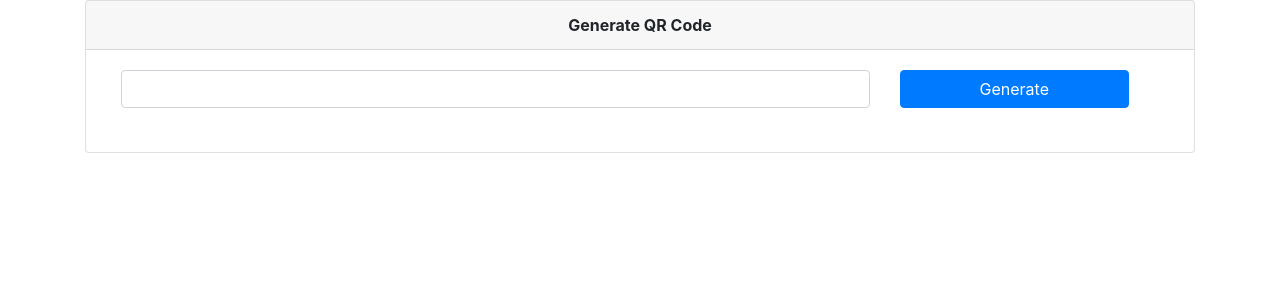
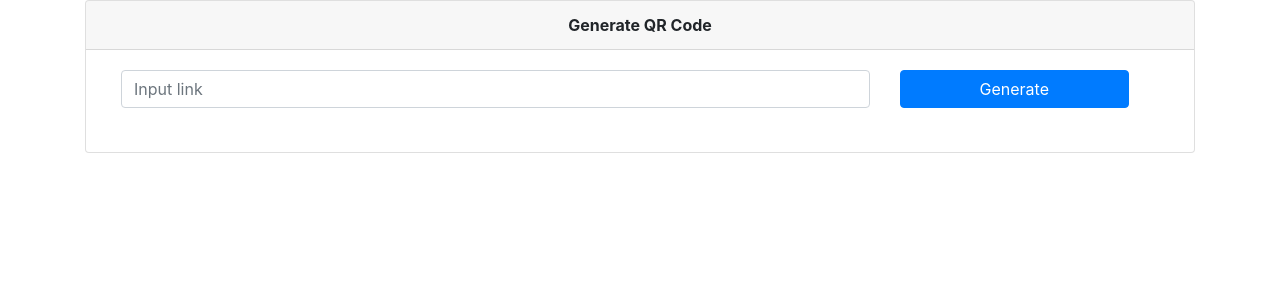
Before and after one commit to tubagusaom/generate-qrcode, a PHP site: page / in a window 1280 px wide. Shown: the top 300 px of the page. Run offline with PHP 8.4, Linux system fonts and the light colour scheme.

Commit message:
mergecolmd

```diff
--- a/index.php
+++ b/index.php
@@ -68,7 +68,7 @@
 
                                     <?php
                                             echo "</figure></p>";
-                                            echo "<p><a href='' class='btn btn-secondary'>Back </a></p>";
+                                            echo "<p><a href='' class='btn btn-secondary btn-block'>Back </a></p>";
                                             echo "</div>";
                                         }else {
                                     ?>
@@ -80,8 +80,7 @@
 
                                     <div class="form-group row col-md-12">
                                         <div class="col-md-9 mb-2">
-                                            <!-- <label for="inputPassword2" class="sr-only">Password</label> -->
-                                            <input type="text" class="form-control" name="teks_qr" id="teks_qr" minlength="3" required value="<?php $val=isset($_POST['generate']) ? $_POST['teks_qr'] : ""; echo $val; ?>" >
+                                            <input type="text" class="form-control" name="teks_qr" id="teks_qr" minlength="3" required placeholder="Input link" value="<?php $val=isset($_POST['generate']) ? $_POST['teks_qr'] : ""; echo $val; ?>" >
                                         </div>
 
                                         <div class="col-md-3 mb-2">
```
Also changed, not shown: img-qrcode/202307252035300883.png (added), img-qrcode/202307252049183536.png (added).
